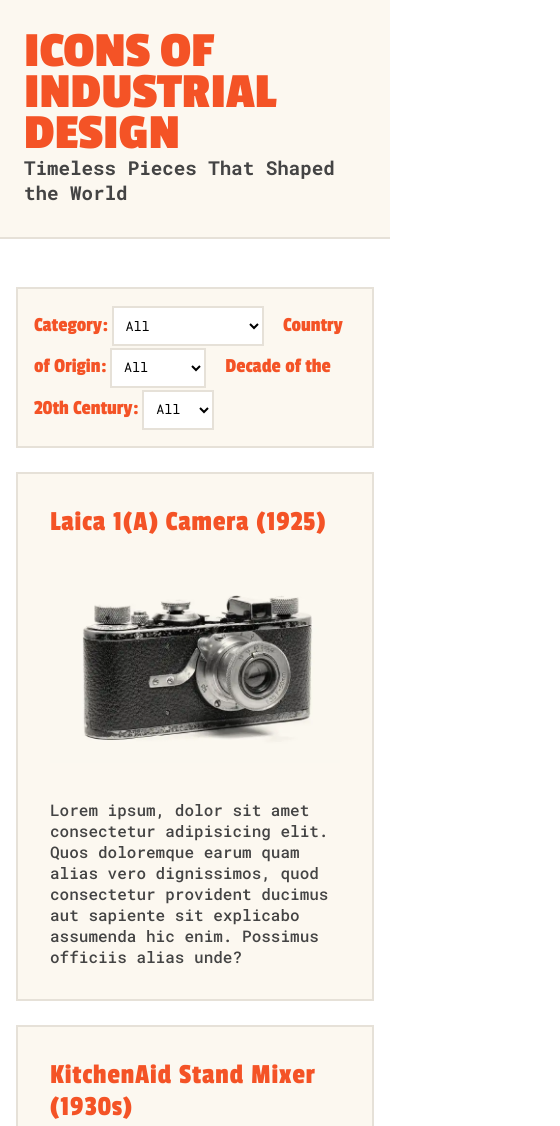
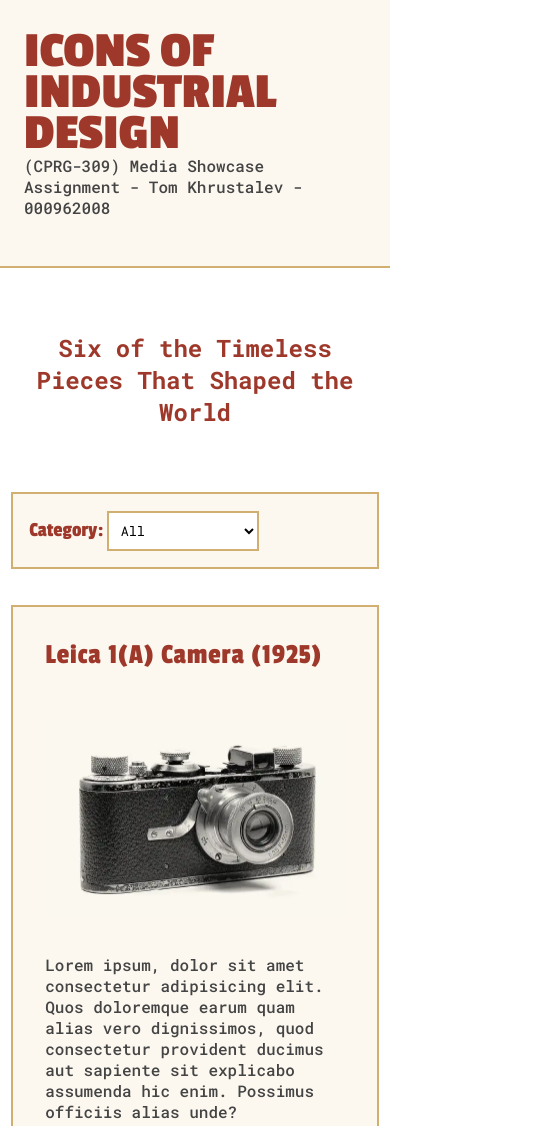
Before and after one commit to tomkhr/CPRG-309-media-showcase, a plain HTML site: page index.html in a window 390 px wide. Shown: the top 1126 px of the page, 560 px wide, since content can reach past the window. Drawn offline with Linux system fonts and the light colour scheme.

Commit message:
Reduced amount of filters from 3 to 1, finished HTML and CSS. Going to add text content

```diff
--- a/index.html
+++ b/index.html
@@ -10,11 +10,14 @@
     <header>
             <div class="container">
                 <h1>Icons of Industrial Design</h1>
-                <h2>Timeless Pieces That Shaped the World</h2>
+                <p>(CPRG-309) Media Showcase Assignment - Tom Khrustalev - 000962008</p>
+                <!-- <h2>Timeless Pieces That Shaped the World</h2> -->
             </div>
     </header>
 
     <main>
+
+        <h2>Six of the Timeless Pieces That Shaped the World</h2>
 
         <section id="filters">
 
@@ -26,31 +29,14 @@
                 <option value="productivity">Productivity</option>
             </select>
 
-            <label for="country">Country of Origin:</label>
-            <select name="country" id="country">
-                <option value="all">All</option>
-                <option value="germany">Germany</option>
-                <option value="italy">Italy</option>
-                <option value="usa">USA</option>
-            </select>
-
-            <label for="decade">Decade of the 20th Century:</label>
-            <select name="decade" id="decade">
-                <option value="all">All</option>
-                <option value="20s">20's</option>
-                <option value="30s">30's</option>
-                <option value="40s">40's</option>
-                <option value="50s">50's</option>
-            </select>
-
         </section>
 
         <section id="pieces">
 
 
                 <article data-category="productivity" data-country="italy" data-decade="20s">
-                    <h3>Laica 1(A) Camera (1925)</h3>
-                    <img src="/assets/leica.webp" alt="A photo of a Laica 1(A) Camera (1925) - World's first personal 35mm film camera" width="600" height="400">
+                    <h3>Leica 1(A) Camera (1925)</h3>
+                    <img src="/assets/leica.webp" alt="A photo of a Leica 1(A) Camera (1925) - World's first personal 35mm film camera" width="600" height="400">
                     <p>Lorem ipsum, dolor sit amet consectetur adipisicing elit. Quos doloremque earum quam alias vero dignissimos, quod consectetur provident ducimus aut sapiente sit explicabo assumenda hic enim. Possimus officiis alias unde?</p>
                 </article>
 
@@ -86,19 +72,24 @@
 
         </section>
 
-        <section id="no-results">
-            <p>No items were found to match your filter. Please adjust your filters.</p>
-        </section>
-
 
     </main>
 
-    <aside>
-        <h3>Video</h3>
-        <p>Lorem ipsum dolor sit amet consectetur, adipisicing elit. Corrupti aperiam consequatur iusto maxime fugit, quisquam voluptas id dolorem debitis voluptate, doloremque quod. Cumque assumenda sed provident ab minus earum doloribus?</p>
+    <section id="video-section">
+        <h2>More Icons</h2>
+        <aside>
+            <h3>Video</h3>
+            <p>Lorem ipsum dolor sit amet consectetur, adipisicing elit. Corrupti aperiam consequatur iusto maxime fugit, quisquam voluptas id dolorem debitis voluptate, doloremque quod. Cumque assumenda sed provident ab minus earum doloribus?</p>
+            <iframe width="100%" height="500" src="https://www.youtube.com/embed/EY79VbQcpWg?si=lvKaFdDmnwPYNKbT" title="YouTube video player" frameborder="0" allow="accelerometer; autoplay; clipboard-write; encrypted-media; gyroscope; picture-in-picture; web-share" referrerpolicy="strict-origin-when-cross-origin" allowfullscreen></iframe>
+        </aside>
+    </section>
 
-        <iframe width="560" height="315" src="https://www.youtube.com/embed/EY79VbQcpWg?si=lvKaFdDmnwPYNKbT" title="YouTube video player" frameborder="0" allow="accelerometer; autoplay; clipboard-write; encrypted-media; gyroscope; picture-in-picture; web-share" referrerpolicy="strict-origin-when-cross-origin" allowfullscreen></iframe>
-    </aside>
+
+    <footer>
+        <h3>Icons of Industrial Design</h3>
+        <p>Icons of Industrial Design - Media Showcase Assignment - Programming Languages (CPRG-309)</p>
+        <a href="https://github.com/tomkhr/CPRG-309-media-showcase">GitHub Repository</a>
+    </footer>
 
     <script src="script.js"></script>
 </body>
--- a/script.js
+++ b/script.js
@@ -19,9 +19,3 @@ categoryFilter.addEventListener('change', () => {
         }
     }
 });
-
-
-countryFilter.addEventListener('change', () => {});
-
-
-decadeFilter.addEventListener('change', () => {});
--- a/styles.css
+++ b/styles.css
@@ -1,4 +1,10 @@
 @import url('https://fonts.googleapis.com/css2?family=Passion+One:wght@400;700;900&family=Roboto+Mono:ital,wght@0,100..700;1,100..700&display=swap');
+
+:root {
+    --accent-colour: #9e382a;
+    --elements-bg: #fcf8f0;
+    --border-colour: #d1af70;
+}
 
 *{
     box-sizing: border-box;
@@ -13,31 +19,37 @@ body {
 }
 
 h1 {
-    font-size: 4rem;
-    color: #f45326;
+    font-size: 3.5rem;
+    color: var(--accent-colour);
     text-transform: uppercase;
     line-height: .8;
 }
 
 h2 {
     font-family: "Roboto Mono", courier, monospace;
+    font-size: 2rem;
+    color: var(--accent-colour);
+    margin: 4rem 2rem;
+    text-align: center;
 }
 
 h3 {
-    color: #f45326;
+    color: var(--accent-colour);
     font-size: 1.8rem;
     font-weight: 400;
     letter-spacing: .05rem;
+    margin-bottom: 1rem;
 }
 
 p {
     font-family: "Roboto Mono", courier, monospace;
+    margin-bottom: 1rem;
 }
 
 header {
-    background-color: #fcf8f0;
+    background-color: var(--elements-bg);
     padding: 3rem 1.5rem;
-    border-bottom: 2px solid #e6e1d8;
+    border-bottom: 2px solid var(--border-colour);
     margin-bottom: 2rem;
 }
 
@@ -46,18 +58,20 @@ header {
 }
 
 main {
-    padding: 1rem;
+    /* padding: 1rem; */
+    max-width: 1200px;
 }
 
 #filters {
-    background-color: #fcf8f0;
-    border: 2px solid #e6e1d8;
+    background-color: var(--elements-bg);
+    border: 2px solid var(--border-colour);
     padding: 1rem;
+    margin: .7rem;
     line-height: 2;
 }
 
 label {
-    color: #f45326;
+    color: var(--accent-colour);
     font-size: 1.3rem;
     font-weight: 400;
 }
@@ -66,7 +80,7 @@ select {
     margin-right: 1rem;
     padding: .5rem;
     background-color: #fff;
-    border: 2px solid #e6e1d8;
+    border: 2px solid var(--border-colour);
     cursor: pointer;
     font-family: "Roboto Mono", courier, monospace;
 }
@@ -74,15 +88,16 @@ select {
 #pieces {
     display: grid;
     grid-template-columns: 1fr 1fr;
-    gap: 1.5rem;
+    /* gap: 1rem; */
     margin-block: 1.5rem;
 }
 
 article {
-    background-color: #fcf8f0;
+    background-color: var(--elements-bg);
     max-width: 80ch;
     padding: 2rem;
-    border: 2px solid #e6e1d8;
+    margin: .7rem;
+    border: 2px solid var(--border-colour);
 }
 
 img {
@@ -91,13 +106,37 @@ img {
     margin-block: 2rem;
 }
 
-#no-results p {
-    text-align: center;
-    margin: 2rem;
-    display: none;
+#video-section {
+    max-width: 1200px;
+    display: flex;
+    flex-direction: column;
+    justify-content: center;
 }
 
+aside {
+    background-color: var(--elements-bg);
+    min-height: 700px;
+    padding: 2rem;
+    margin: .7rem;
+    border: 2px solid var(--border-colour);
+}
 
+footer {
+    background-color: var(--elements-bg);
+    padding: 1.5rem 1.5rem;
+    border-top: 2px solid var(--border-colour);
+    margin-top: 2rem;
+}
+
+footer h3, footer p {
+    margin-bottom: 0;
+}
+
+a {
+    font-family: "Roboto Mono", courier, monospace;
+    font-weight: 900;
+    color: var(--accent-colour);
+}
 
 
 @media screen and (max-width: 768px) {
@@ -110,10 +149,14 @@ img {
     }
 
     h2 {
-        font-size: 1.2rem;
+        font-size: 1.5rem;
     }
 
     #pieces {
         grid-template-columns: 1fr;
     }
+
+    article {
+        max-width: 100%;
+    }
 }
```
